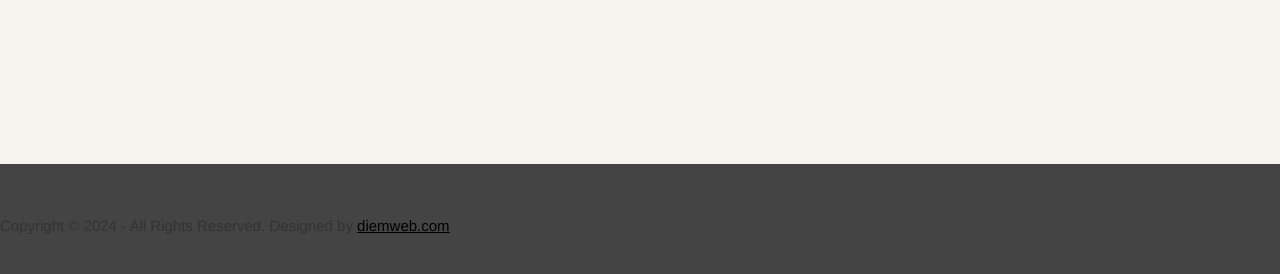
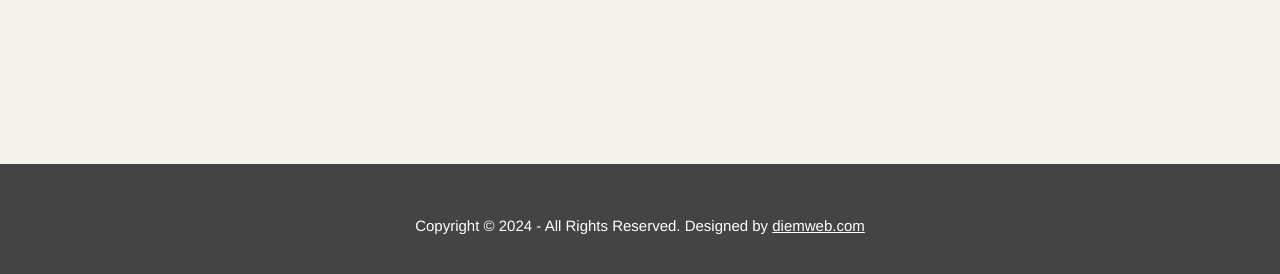
Before and after one commit to diiemnguyen/portfolio, a plain HTML site: page index.html in a window 1280 px wide. Shown: the part 5539-5813 px from the top of the page. Drawn offline with nearby package versions, Linux system fonts and the light colour scheme.

Commit message:
Update style.css

```diff
--- a/style.css
+++ b/style.css
@@ -1504,6 +1504,23 @@ img {
 	text-align: center;
 }
 
+
+#set_footer {
+	text-align: center;
+	margin-left: 0;
+	margin-right: 0;
+	color: #fff;
+}
+
+	#set_footer > a {
+		color: #fff;
+	}
+
+		#set_footer > a:hover {
+			color: #b6ff00;
+		}
+
+
 .mu-footer-social {
 	display: inline;
 	float: left;
```
